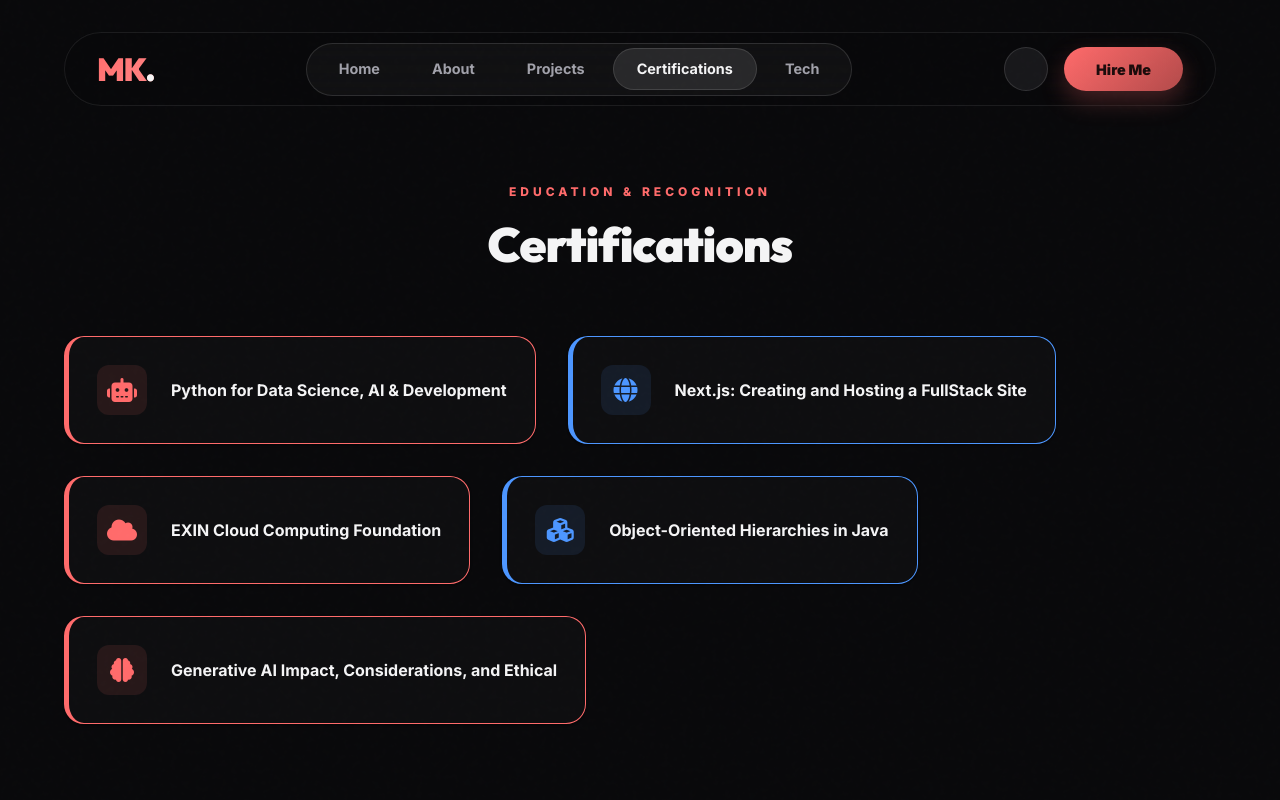
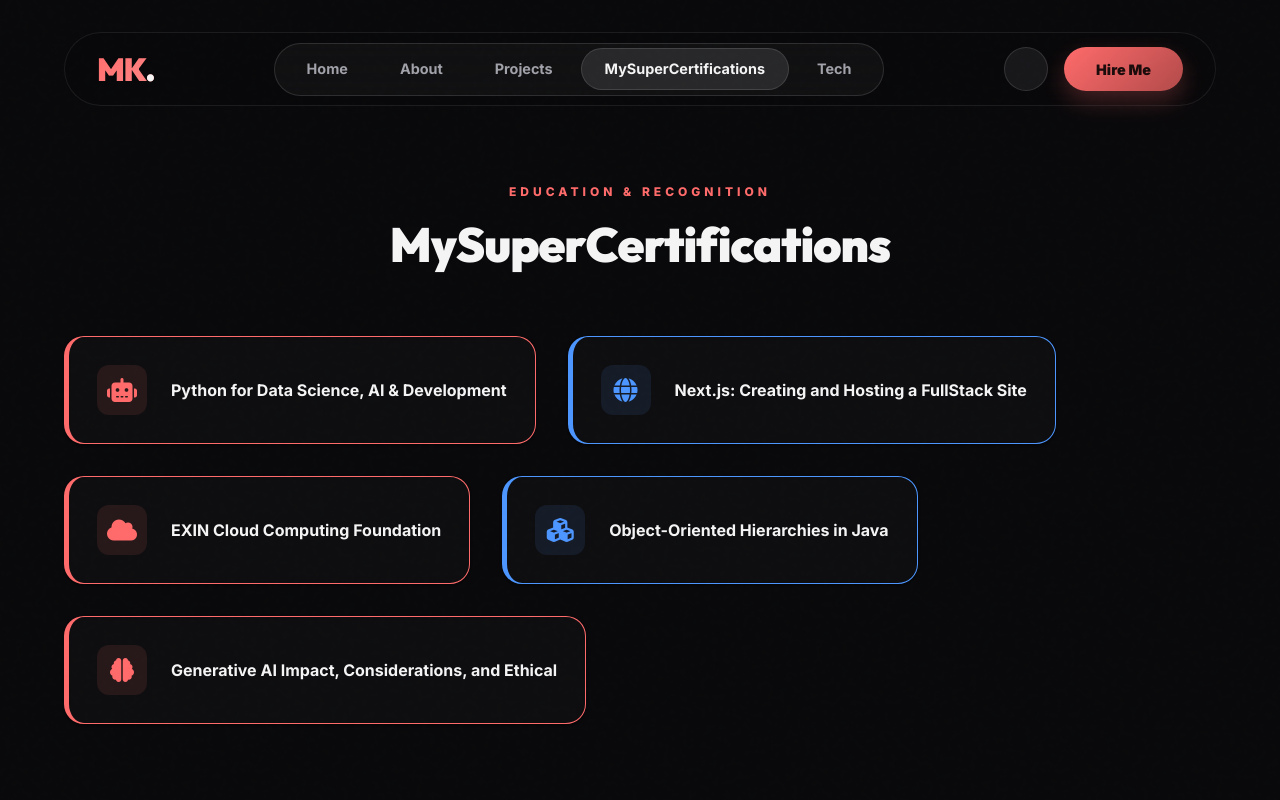
Before and after one commit to manish-9939/portfolio, a React (Vite) app: page /certifications in a window 1280 px wide. Shown: the top 800 px of the page. Built offline with nearby package versions, Linux system fonts and the light colour scheme; some icons are missing.

Commit message:
Test: Unique string for deployment check

```diff
--- a/src/components/Certifications.jsx
+++ b/src/components/Certifications.jsx
@@ -25,7 +25,7 @@ const Certifications = () => {
                         fontWeight: 900,
                         fontSize: { xs: '2.2rem', md: '3rem' },
                         letterSpacing: -1
-                    }}>Certifications</Typography>
+                    }}>MySuperCertifications</Typography>
                 </Box>
 
                 <Grid container spacing={{ xs: 2.5, md: 4 }}>
--- a/src/components/Navbar.jsx
+++ b/src/components/Navbar.jsx
@@ -29,7 +29,7 @@ const Navbar = ({ themeMode, toggleTheme }) => {
         { name: 'Home', path: '/' },
         { name: 'About', path: '/about' },
         { name: 'Projects', path: '/projects' },
-        { name: 'Certifications', path: '/certifications' },
+        { name: 'MySuperCertifications', path: '/certifications' },
         { name: 'Tech', path: '/skills' },
         { name: 'Contact', path: '/contact' }
     ];
```
